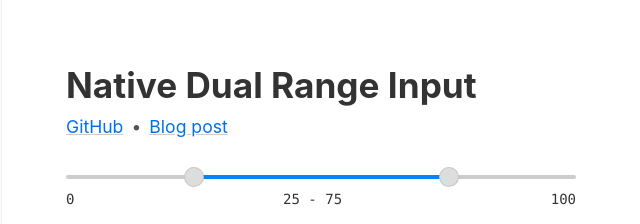
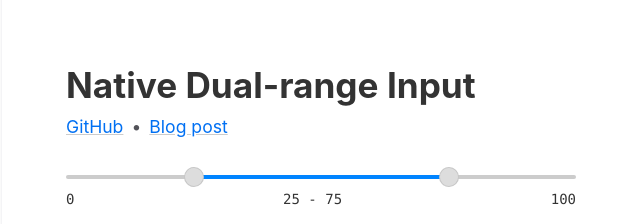
Before and after one commit to Stanko/dual-range-input, a website built with Vite: page docs/index.html in a window 1280 px wide. Shown: the top 224 px of the page, 319-959 px from the left. Built offline with nearby package versions, Linux system fonts and the light colour scheme.

Commit message:
Docs updates

```diff
--- a/docs/index.html
+++ b/docs/index.html
@@ -4,9 +4,9 @@
 <head>
   <meta charset="UTF-8">
   <meta name="viewport" content="width=device-width, initial-scale=1.0">
-  <title>Native Dual Range Input</title>
+  <title>Native Dual-range Input</title>
 
-  <meta name="description" content="Native dual range input in fifty lines of JavaScript.">
+  <meta name="description" content="Native dual-range input in fifty lines of JavaScript.">
 
   <link href="https://muffinman.io/favicon/blue/icon-32.ico" rel="icon" sizes="any">
   <link href="https://muffinman.io/favicon/blue/icon.svg" rel="icon" type="image/svg+xml">
@@ -18,7 +18,7 @@
 
 <body>
   <main>
-    <h1>Native Dual Range Input</h1>
+    <h1>Native Dual-range Input</h1>
     <div class="links">
       <a href="https://github.com/stanko/dual-range-input">GitHub</a>
       &bull; <a href="https://muffinman.io/blog/native-dual-range-input">Blog post</a>
--- a/package.json
+++ b/package.json
@@ -1,7 +1,7 @@
 {
   "name": "@stanko/dual-range-input",
-  "description": "Native dual range input in about fifty lines of JavaScript",
-  "version": "0.9.5",
+  "description": "Native dual-range input in about fifty lines of JavaScript",
+  "version": "0.9.6",
   "private": false,
   "type": "module",
   "main": "dist/index.js",
@@ -25,7 +25,7 @@
     "url": "git+ssh://git@github.com/Stanko/dual-range-input.git"
   },
   "keywords": [
-    "dual range input",
+    "dual-range input",
     "range input",
     "input",
     "slider",
```
Also changed, not shown: index.html (+3 -3 lines), CHANGELOG.md, README.md.
